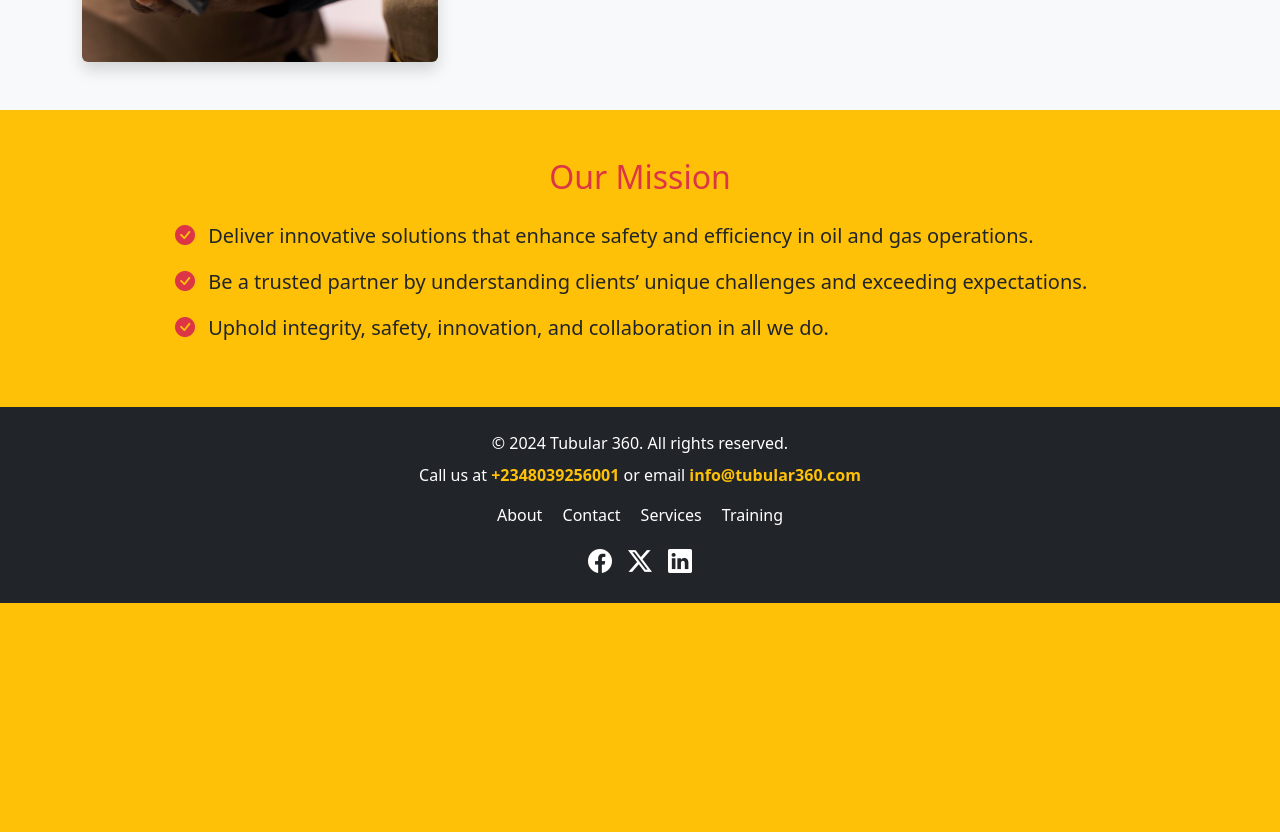
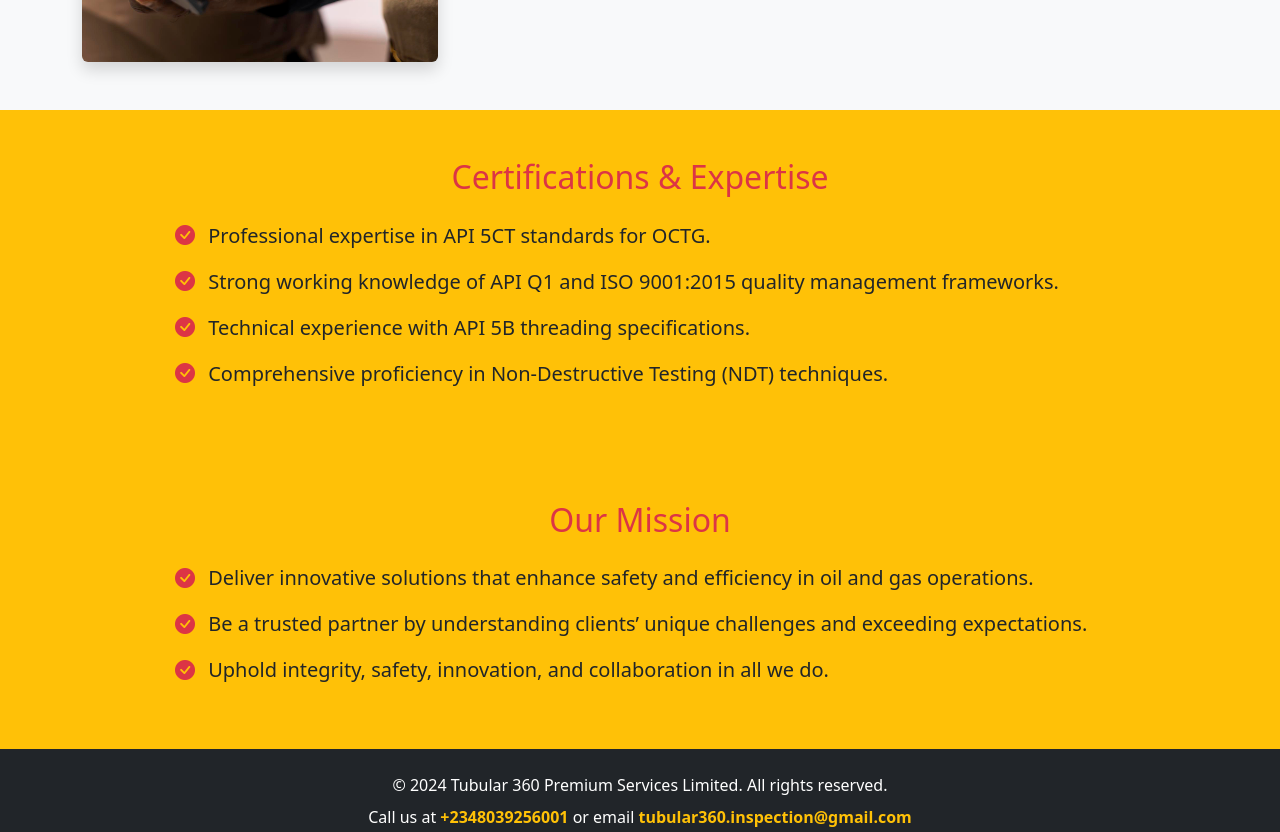
Before and after one commit to JoshuaPAU1/tubular360-website, a plain HTML site: page pages/about.html in a window 1280 px wide. Shown: the part 2125-2957 px from the top of the page. Before the commit the page ends 2728 px from the top, so only its background shows below. Drawn offline with nearby package versions, Linux system fonts and the light colour scheme.

Commit message:
Add files via upload

```diff
--- a/pages/about.html
+++ b/pages/about.html
@@ -104,6 +104,19 @@
     </div>
   </section>
 
+  <section class="py-5">
+  <div class="container">
+    <h2 class="text-center text-danger mb-4">Certifications & Expertise</h2>
+    <div class="col-lg-10 mx-auto fs-5">
+      <p><i class="bi bi-check-circle-fill text-danger me-2"></i> Professional expertise in API 5CT standards for OCTG.</p>
+      <p><i class="bi bi-check-circle-fill text-danger me-2"></i> Strong working knowledge of API Q1 and ISO 9001:2015 quality management frameworks.</p>
+      <p><i class="bi bi-check-circle-fill text-danger me-2"></i> Technical experience with API 5B threading specifications.</p>
+      <p><i class="bi bi-check-circle-fill text-danger me-2"></i> Comprehensive proficiency in Non-Destructive Testing (NDT) techniques.</p>
+    </div>
+  </div>
+</section>
+
+
   <!-- Mission -->
   <section class="py-5">
     <div class="container">
@@ -116,15 +129,16 @@
     </div>
   </section>
 
+
   <!-- Footer -->
   <footer class="bg-dark text-white text-center py-4">
     <div class="container">
-      <p class="mb-2">&copy; 2024 Tubular 360. All rights reserved.</p>
+      <p class="mb-2">&copy; 2024 Tubular 360 Premium Services Limited. All rights reserved.</p>
       <p class="mb-3">
         Call us at
         <a href="tel:+2348039256001" class="text-warning text-decoration-none fw-semibold">+2348039256001</a>
         or email
-        <a href="mailto:info@tubular360.com" class="text-warning text-decoration-none fw-semibold">info@tubular360.com</a>
+        <a href="mailto:tubular360.inspection@gmail.com" class="text-warning text-decoration-none fw-semibold">tubular360.inspection@gmail.com</a>
       </p>
       <ul class="list-inline mb-3">
         <li class="list-inline-item mx-2"><a href="#" class="text-white text-decoration-none">About</a></li>
@@ -133,9 +147,8 @@
         <li class="list-inline-item mx-2"><a href="./training.html" class="text-white text-decoration-none">Training</a></li>
       </ul>
       <div class="d-flex justify-content-center gap-3 fs-4">
-        <a href="#" class="text-white"><i class="bi bi-facebook"></i></a>
-        <a href="#" class="text-white"><i class="bi bi-twitter-x"></i></a>
-        <a href="#" class="text-white"><i class="bi bi-linkedin"></i></a>
+        <a href="https://x.com/tubular360" class="text-white"><i class="bi bi-twitter-x"></i></a>
+        <a href="https://www.instagram.com/tubular360/?hl=en" class="text-white"><i class="bi bi-instagram"></i></a>
       </div>
     </div>
   </footer>
```
Also changed, not shown: index.html (+4 -5 lines), pages/contact.html (+9 -10 lines), pages/inspections.html (+4 -5 lines), pages/services.html (+4 -5 lines), pages/training.html (+4 -5 lines).
